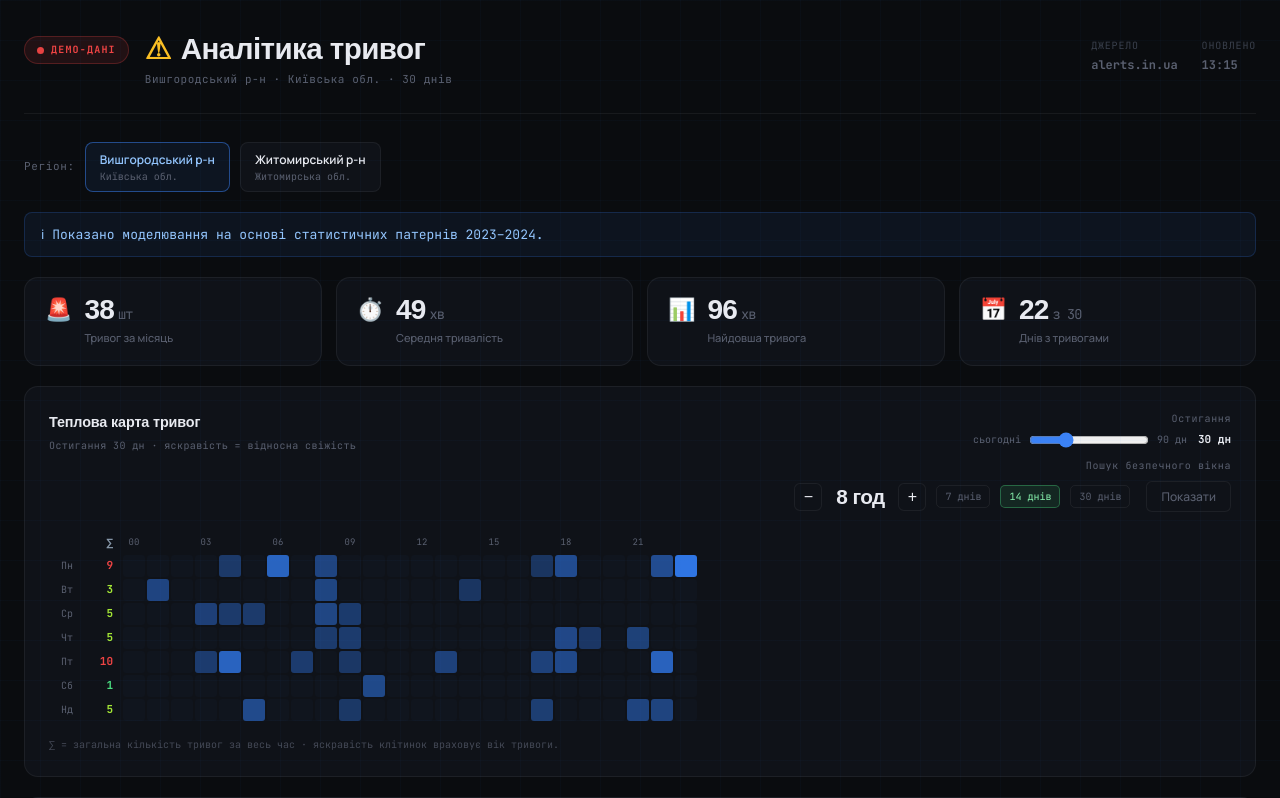
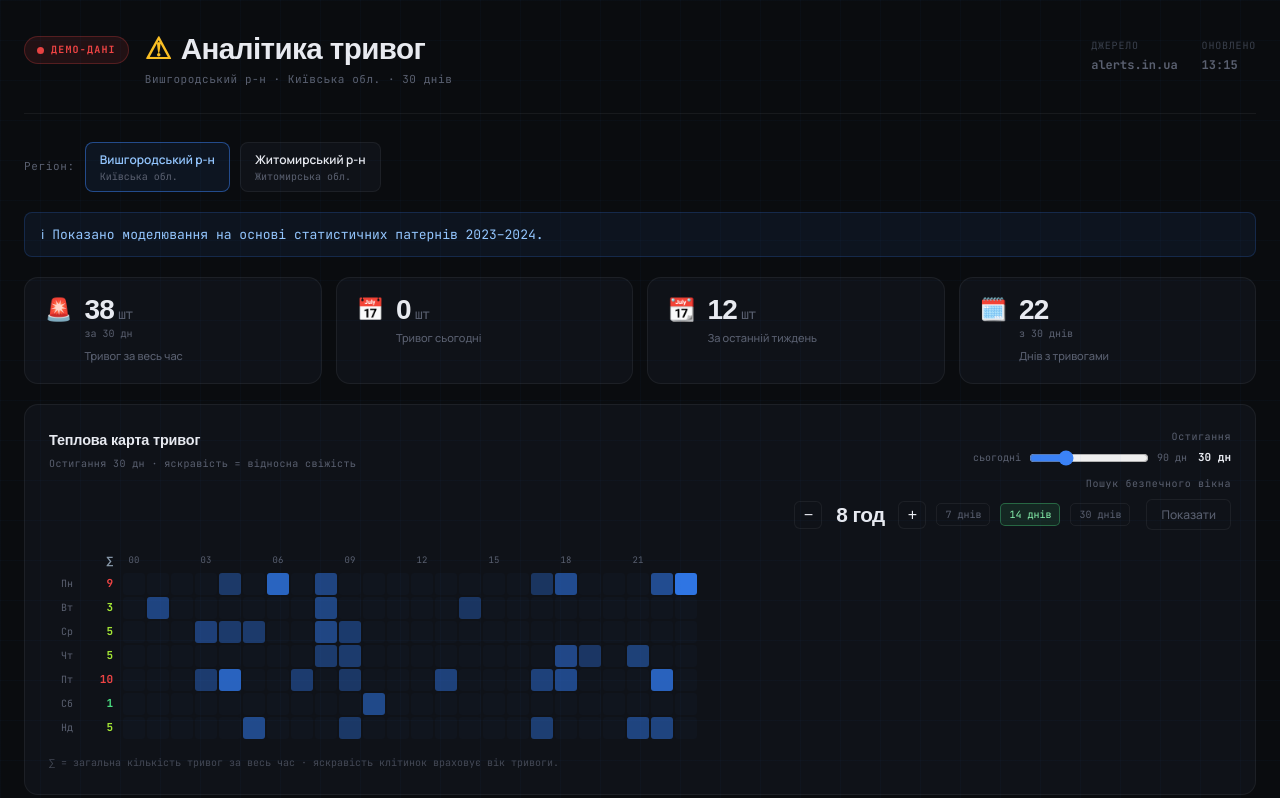
Before and after one commit to viacheslavari-sys/air-alert-dashboard, a React (Vite) app: page / in a window 1280 px wide. Shown: the top 798 px of the page. Built offline with nearby package versions, Linux system fonts and the light colour scheme; a web font is replaced by a local one.

Commit message:
Stat cards

```diff
--- a/src/components/StatsCards.jsx
+++ b/src/components/StatsCards.jsx
@@ -1,31 +1,13 @@
-const REGION_LABELS = {
-  kyiv    : 'Вишгород',
-  zhytomyr: 'Житомир',
-}
-
-function StatCard({ label, values, unit, icon }) {
-  const isCompare = values.length === 2
+function StatCard({ label, value, unit, sub, icon, alert }) {
   return (
-    <div className="stat-card">
+    <div className={'stat-card' + (alert ? ' stat-card--alert' : '')}>
       <div className="stat-icon">{icon}</div>
       <div className="stat-body">
-        {isCompare ? (
-          <div className="stat-compare">
-            {values.map(({ regionKey, value }) => (
-              <div key={regionKey} className="stat-compare-row">
-                <span className="stat-region-tag">{REGION_LABELS[regionKey]}</span>
-                <span className="stat-value-sm">
-                  {value}<span className="stat-unit">{unit}</span>
-                </span>
-              </div>
-            ))}
-          </div>
-        ) : (
-          <div className="stat-value">
-            {values[0] ? values[0].value : null}
-            <span className="stat-unit">{unit}</span>
-          </div>
-        )}
+        <div className="stat-value">
+          {value != null ? value : '—'}
+          {unit && <span className="stat-unit">{unit}</span>}
+        </div>
+        {sub && <div className="stat-sub">{sub}</div>}
         <div className="stat-label">{label}</div>
       </div>
     </div>
@@ -33,28 +15,40 @@ function StatCard({ label, values, unit, icon }) {
 }
 
 export function StatsCards({ statsMap, regionKeys }) {
-  if (!statsMap || regionKeys.every(k => !statsMap[k])) return null
+  if (!statsMap || regionKeys.every(function(k) { return !statsMap[k] })) return null
 
-  const cards = [
-    { label: 'Тривог за місяць',  unit: 'шт', icon: '🚨', field: 'total'        },
-    { label: 'Середня тривалість', unit: 'хв', icon: '⏱️', field: 'avgDuration'  },
-    { label: 'Найдовша тривога',   unit: 'хв', icon: '📊', field: 'maxDuration'  },
-    { label: 'Днів з тривогами',   unit: 'з 30', icon: '📅', field: 'daysWithAlerts' },
-  ]
+  var s = statsMap[regionKeys[0]]
+  if (!s) return null
 
   return (
     <div className="stats-grid">
-      {cards.map(card => (
-        <StatCard
-          key={card.label}
-          label={card.label}
-          unit={card.unit}
-          icon={card.icon}
-          values={regionKeys
-            .filter(k => statsMap[k])
-            .map(k => ({ regionKey: k, value: statsMap[k][card.field] }))}
-        />
-      ))}
+      <StatCard
+        icon="🚨"
+        value={s.total}
+        unit=" шт"
+        label="Тривог за весь час"
+        sub={'за ' + s.totalDays + ' дн'}
+      />
+      <StatCard
+        icon="📅"
+        value={s.todayCount}
+        unit=" шт"
+        label="Тривог сьогодні"
+        alert={s.todayCount > 0}
+      />
+      <StatCard
+        icon="📆"
+        value={s.weekCount}
+        unit=" шт"
+        label="За останній тиждень"
+      />
+      <StatCard
+        icon="🗓️"
+        value={s.daysWithAlerts}
+        unit=""
+        sub={'з ' + s.totalDays + ' днів'}
+        label="Днів з тривогами"
+      />
     </div>
   )
 }
--- a/src/data/mockAlerts.js
+++ b/src/data/mockAlerts.js
@@ -118,23 +118,34 @@ export function computeDailyAlerts(alerts) {
   return Object.values(byDay)
 }
 
-export function computeSummaryStats(alerts) {
-  const total = alerts.length
-  if (total === 0) return { total: 0, avgDuration: 0, maxDuration: 0, minDuration: 0, daysWithAlerts: 0 }
+export function computeSummaryStats(alerts, historyDays) {
+  var total = alerts.length
+  if (total === 0) return {
+    total: 0, todayCount: 0, weekCount: 0,
+    daysWithAlerts: 0, totalDays: historyDays || 30,
+  }
 
-  const durations = alerts.map((a) => a.duration_minutes || 0)
-  const avgDuration = Math.round(durations.reduce((s, d) => s + d, 0) / total)
-  const maxDuration = Math.max(...durations)
-  const minDuration = Math.min(...durations)
+  var now     = new Date()
+  var todayUTC = now.toISOString().slice(0, 10)
+  var weekAgo  = new Date(now.getTime() - 7 * 86400000).toISOString().slice(0, 10)
 
-  const days = new Set(alerts.map((a) => a.started_at.slice(0, 10)))
+  var todayCount = 0
+  var weekCount  = 0
+  var days = new Set()
+
+  alerts.forEach(function(a) {
+    var day = a.started_at.slice(0, 10)
+    days.add(day)
+    if (day === todayUTC) todayCount++
+    if (day >= weekAgo)   weekCount++
+  })
 
   return {
-    total,
-    avgDuration,
-    maxDuration,
-    minDuration,
+    total         : total,
+    todayCount    : todayCount,
+    weekCount     : weekCount,
     daysWithAlerts: days.size,
+    totalDays     : historyDays || 30,
   }
 }
 
--- a/src/hooks/useAlertsData.js
+++ b/src/hooks/useAlertsData.js
@@ -83,12 +83,12 @@ function mergeAlerts(fresh, accumulated) {
   })
 }
 
-function buildRegionState(alerts) {
+function buildRegionState(alerts, historyDays) {
   return {
     alerts    : alerts,
     hourlyData: computeHourlyProbability(alerts),
     dailyData : computeDailyAlerts(alerts),
-    stats     : computeSummaryStats(alerts),
+    stats     : computeSummaryStats(alerts, historyDays),
   }
 }
 
@@ -149,8 +149,8 @@ export function useAlertsData() {
           loading        : false,
           error          : null,
           isMock         : false,
-          kyiv           : buildRegionState(kyivAll),
-          zhytomyr       : buildRegionState(zhytomyrAll),
+          kyiv           : buildRegionState(kyivAll, daysCollected),
+          zhytomyr       : buildRegionState(zhytomyrAll, daysCollected),
           historyDays    : daysCollected,
           forecastHistory: accumulated && accumulated.forecasts ? accumulated.forecasts : null,
           dailyCounts    : accumulated && accumulated.daily_counts ? accumulated.daily_counts : null,
--- a/src/index.css
+++ b/src/index.css
@@ -1348,3 +1348,17 @@ body {
   line-height: 1.5;
   grid-column: 1 / -1;
 }
+
+/* ── StatsCards updates ── */
+.stat-sub {
+  font-family: var(--font-mono);
+  font-size: 10px;
+  color: var(--text-muted);
+  margin-top: 2px;
+  margin-bottom: 2px;
+}
+
+.stat-card--alert {
+  border-color: rgba(239, 68, 68, 0.35);
+  background: rgba(239, 68, 68, 0.05);
+}
```
